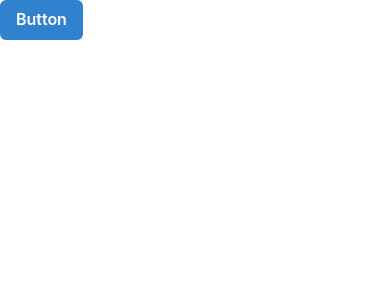
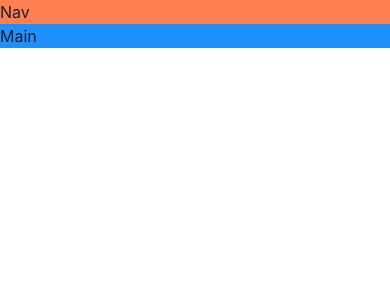
Before and after one commit to Mayankp11/react-gameHub, a React (Vite) app: page / in a window 390 px wide. Shown: the top 300 px of the page. Built offline with nearby package versions, Linux system fonts and the light colour scheme.

Commit message:
Build a responsive layout

```diff
--- a/src/App.tsx
+++ b/src/App.tsx
@@ -1,7 +1,30 @@
-import { Button, ButtonGroup } from "@chakra-ui/react";
+import { Grid, GridItem, Show } from "@chakra-ui/react";
 
 const App = () => {
-  return <Button colorScheme="blue">Button</Button>;
+  return (
+    <Grid
+      templateAreas={{
+        base: `"nav" "main"`,
+        lg: `"nav nav" "aside main"`,
+      }}
+    >
+      <GridItem area="nav" bg="coral">
+        Nav
+      </GridItem>
+
+      {/* <Show> is useful to restrict when its component should be displayed
+     here: above="lg" means, the GridItem "aside" will only be shown to lg screens and above & not on mobile devices*/}
+      <Show above="lg">
+        <GridItem area="aside" bg="gold">
+          Aside
+        </GridItem>
+      </Show>
+
+      <GridItem area="main" bg="dodgerblue">
+        Main
+      </GridItem>
+    </Grid>
+  );
 };
 
 export default App;
```
